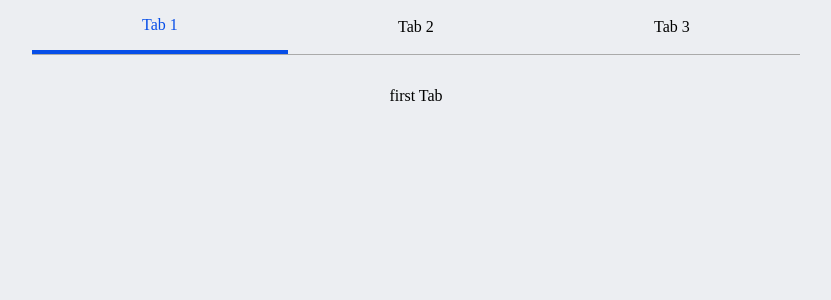
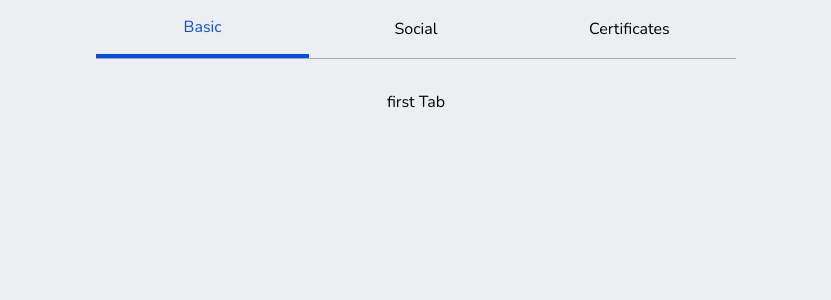
Before and after one commit to Ovictorhugol/FormChallenge, a React (Vite) app: page / in a window 1280 px wide. Shown: the top 300 px of the page, without its empty margins (224-1055 px from the left). Built offline with nearby package versions, Linux system fonts and the light colour scheme.

Commit message:
Feat:changing font family from tabs

```diff
--- a/src/components/Tabs/Tabs.Styled.js
+++ b/src/components/Tabs/Tabs.Styled.js
@@ -5,10 +5,11 @@ export const ContainerTab = styled.div`
   flex-direction: column;
   justify-content: center;
   align-items: center;
+  font-family: "Nunito", sans-serif;
 `;
 
 export const TabNav = styled.ul`
-  width: 60%;
+  width: 50%;
   margin: 0 auto 2rem;
   display: flex;
   align-items: center;
--- a/src/components/Tabs/Tabs.jsx
+++ b/src/components/Tabs/Tabs.jsx
@@ -25,19 +25,19 @@ function Tabs() {
           className={activeTab === 1 ? "active" : ""}
           onClick={handleSetFirstTab}
         >
-          Tab 1
+          Basic
         </TabNavOptions>
         <TabNavOptions
           className={activeTab === 2 ? "active" : ""}
           onClick={handleSetSecondTab}
         >
-          Tab 2
+          Social
         </TabNavOptions>
         <TabNavOptions
           className={activeTab === 3 ? "active" : ""}
           onClick={handleSetThirdTab}
         >
-          Tab 3
+          Certificates
         </TabNavOptions>
       </TabNav>
       <TabContant>{setContant()}</TabContant>
```
